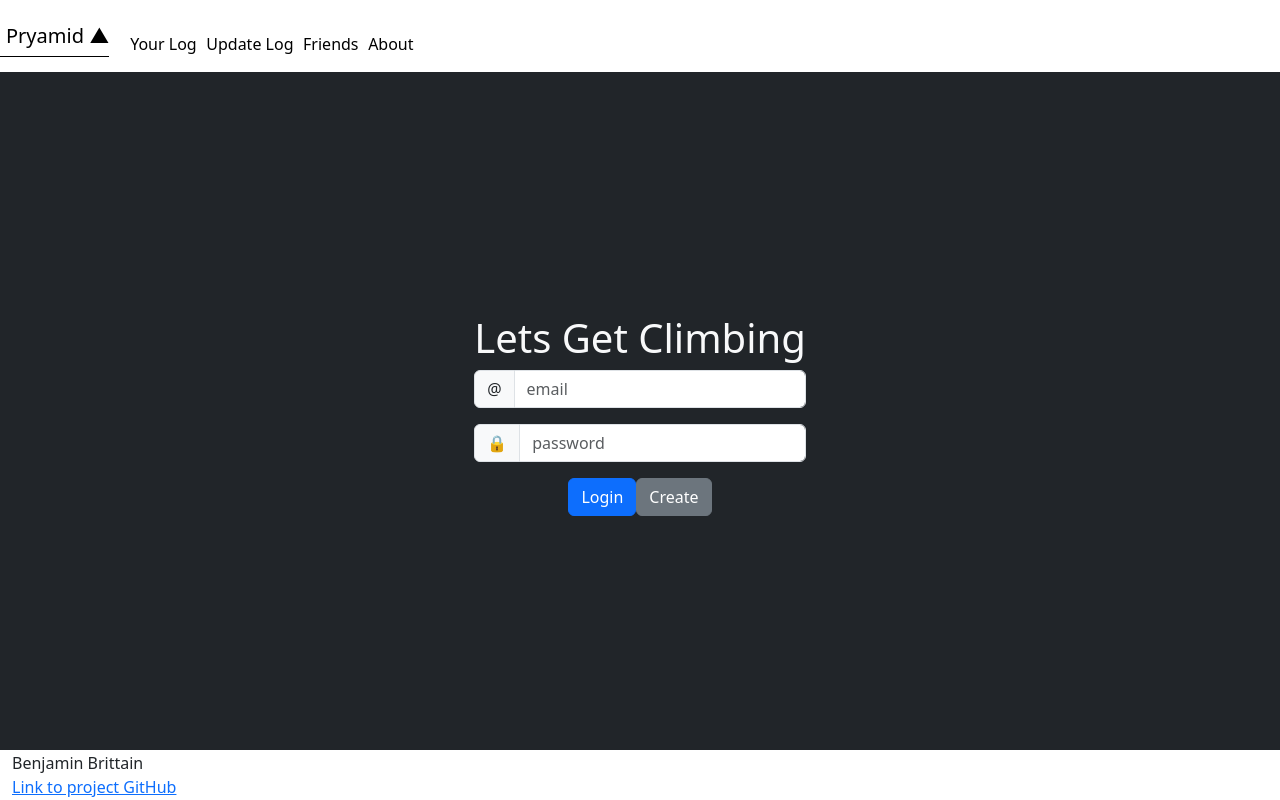
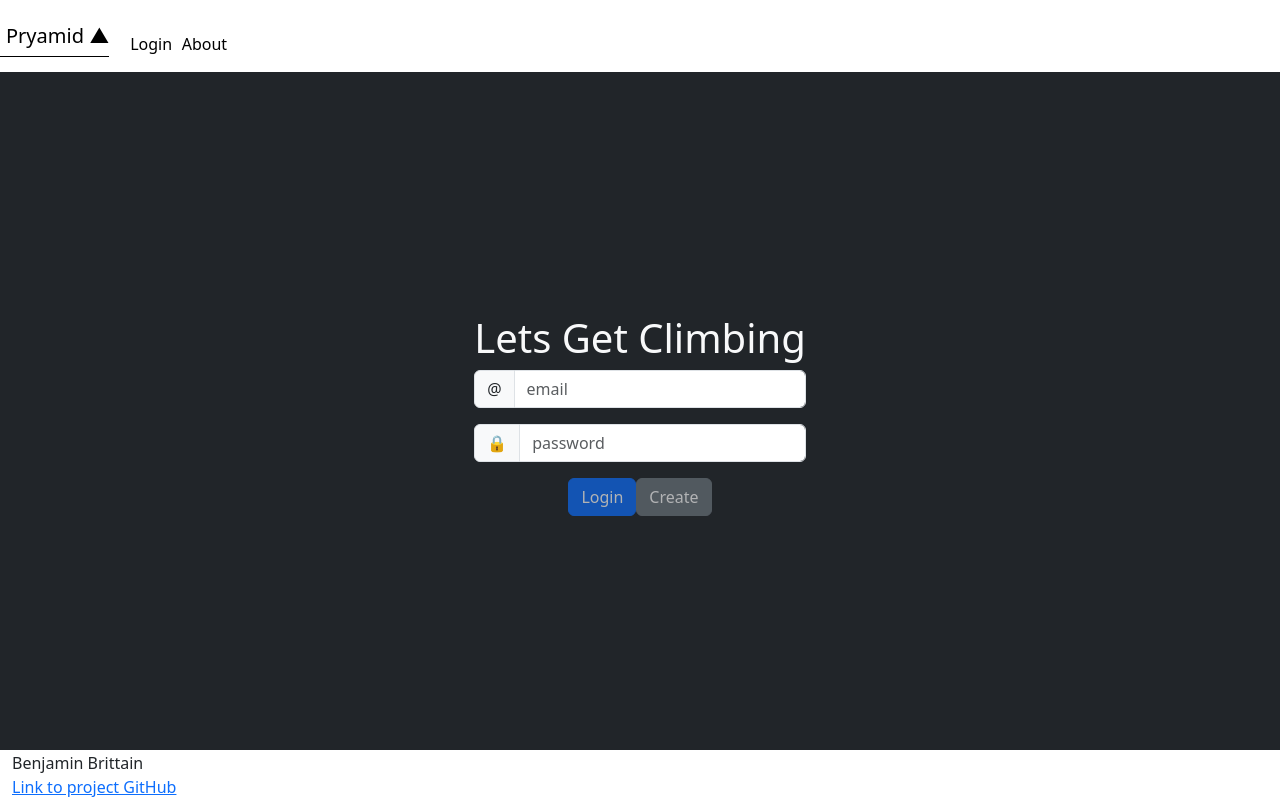
Before and after one commit to thelastbrittain/startup, a React (Vite) app: page / in a window 1280 px wide. Built offline with nearby package versions, Linux system fonts and the light colour scheme.

Commit message:
Finish all jsx for login -- next add padding between the buttons

```diff
--- a/src/app.jsx
+++ b/src/app.jsx
@@ -1,4 +1,4 @@
-import React from 'react';
+import React, { useState } from 'react';
 import 'bootstrap/dist/css/bootstrap.min.css';
 import './app.css';
 import { BrowserRouter, NavLink, Route, Routes } from 'react-router-dom';
@@ -8,16 +8,30 @@ import { Friends } from "./friends/friends"
 import { About } from "./about/about"
 import { UpdateLog } from './updateLog/updateLog'
 import { PostUpdateLog } from './postUpdateLog/postUpdateLog';
-
+import { AuthState } from './login/authState';
 
 
 export default function App() {
+    const [userName, setUserName] = React.useState(localStorage.getItem('userName') || '');
+    const currentAuthState = userName ? AuthState.Authenticated : AuthState.Unauthenticated;
+    const [authState, setAuthState] = React.useState(currentAuthState);
+
     return(
         <BrowserRouter>
             <div className='body bg-dark text-light'>
-                <Header/>
+                <Header authState={authState}/>
                 <Routes>
-                    <Route path="/" element={<Login/>}/>
+                    <Route path="/" element={<Login
+                        userName={userName}
+                        authState={authState}
+                        onAuthChange={(userName, authState) => {
+                        setAuthState(authState);
+                        setUserName(userName);
+                        }}
+                        />
+                        }
+                        exact
+                    />
                     <Route path="/log" element={<Log/>}/>
                     <Route path="/friends" element={<Friends/>}/>
                     <Route path="/about" element={<About/>}/>
@@ -36,21 +50,24 @@ function NotFound() {
   }
 
 
-function Header() {
+function Header({authState}) {
     return (
         <header className="container-fluid">
 			<nav className = "navbar fixed-top navbar-light bg-white">
 				<NavLink className = "navbar-brand" to="/">Pryamid &#x25B2;</NavLink>
 			<menu className = "navbar-nav">
-				<li className = "nav-item">
+                <li className = "nav-item">
+					<NavLink className = "nav-link active" to="/">Login</NavLink>
+				</li>
+                {authState === AuthState.authState && (<li className = "nav-item">
 					<NavLink className = "nav-link active" to="log">Your Log</NavLink>
-				</li>
-				<li className = "nav-item">
+				</li>)}
+				{authState === AuthState.Authenticated && (<li className = "nav-item">
 					<NavLink className = "nav-link active" to="updateLog">Update Log</NavLink>
-				</li>
-				<li className = "nav-item">
+				</li>)}
+				{authState === AuthState.Authenticated && (<li className = "nav-item">
 					<NavLink className = "nav-link active" to="friends">Friends</NavLink>
-				</li>
+				</li>)}
 				<li className = "nav-item">
 					<NavLink className = "nav-link active" to="about">About</NavLink>
 				</li>
--- /dev/null
+++ b/src/login/authState.js
@@ -0,0 +1,9 @@
+export class AuthState {
+    static Unknown = new AuthState('unknown');
+    static Authenticated = new AuthState('authenticated');
+    static Unauthenticated = new AuthState('unauthenticated');
+
+    constructor(name) {
+      this.name = name;
+    }
+  }
--- /dev/null
+++ b/src/login/authenticated.jsx
@@ -0,0 +1,22 @@
+import React from 'react';
+import { Button } from 'react-bootstrap';
+import { useNavigate } from 'react-router-dom';
+
+export function Authenticated(props) {
+    const navigate = useNavigate();
+
+    function logout() {
+        console.log("logging out")
+        localStorage.removeItem('userName');
+        props.onLogout();
+
+    }
+
+    return (
+        <div>
+        <div>{props.userName}</div>
+        <Button variant='primary' onClick={() => navigate("/log")}>Start Logging</Button>
+        <Button variant='primary' onClick={() => logout()}>Log Out</Button>
+        </div>
+    )
+}
--- a/src/login/login.jsx
+++ b/src/login/login.jsx
@@ -1,22 +1,24 @@
 import React from 'react';
+import { AuthState } from './authState';
+import { Authenticated } from './authenticated';
+import { Unauthenticated } from './unauthenticated';
 
-export function Login() {
-  return (
+export function Login({userName, authState,  onAuthChange}) {
+	return (
     <main className = "container-fluid text-center">
 		<div>
-		<h1>Lets Get Climbing</h1>
-		<form action="log.html" method="get">
-			<div className = "input-group mb-3">
-				<span className="input-group-text">@</span>
-				<input className="form-control" type="text" placeholder="email" required />
-			</div>
-			<div className="input-group mb-3">
-				<span className="input-group-text">🔒</span>
-				<input className="form-control" type="password" placeholder="password" required />
-			</div>
-			<button className="btn btn-primary" type="submit">Login</button>
-			<button className="btn btn-secondary" type="submit">Create</button>
-		</form>
+		{authState !== AuthState.Unknown && (<h1>Lets Get Climbing</h1>)}
+		{authState === AuthState.Authenticated && (<Authenticated userName={userName}
+		onLogout={() => onAuthChange(userName, AuthState.Unauthenticated)}
+		/>)}
+		{authState === AuthState.Unauthenticated && (
+          <Unauthenticated
+            userName={userName}
+            onLogin={(loginUserName) => {
+              onAuthChange(loginUserName, AuthState.Authenticated);
+            }}
+          />
+        )}
 		</div>
 	</main>
   );
--- /dev/null
+++ b/src/login/unauthenticated.jsx
@@ -0,0 +1,33 @@
+import React, { useState } from 'react';
+import Button from 'react-bootstrap/Button';
+
+export function Unauthenticated(props) {
+	const [userName, setUserName] = useState(props.userName);
+	const [password, setPassword] = React.useState('');
+  const [displayError, setDisplayError] = React.useState(null);
+
+	async function loginUser() {
+		localStorage.setItem('userName', userName);
+		props.onLogin(userName);
+	}
+
+	async function createUser() {
+		localStorage.setItem('userName', userName);
+		props.onLogin(userName);
+	}
+
+    return(
+        <>
+					<div className = "input-group mb-3">
+						<span className="input-group-text">@</span>
+						<input className="form-control" type="text" placeholder="email" value={userName} onChange={(e) => setUserName(e.target.value)}/>
+					</div>
+					<div className="input-group mb-3">
+						<span className="input-group-text">🔒</span>
+						<input className="form-control" type="password" placeholder="password" value={password} onChange={(e) => setPassword(e.target.value)}/>
+					</div>
+					<button className="btn btn-primary" onClick={() => loginUser()} disabled={!userName || !password}>Login</button>
+					<button className="btn btn-secondary" onClick={() => createUser()} disabled={!userName || !password}>Create</button>
+        </>
+    )
+}
```
